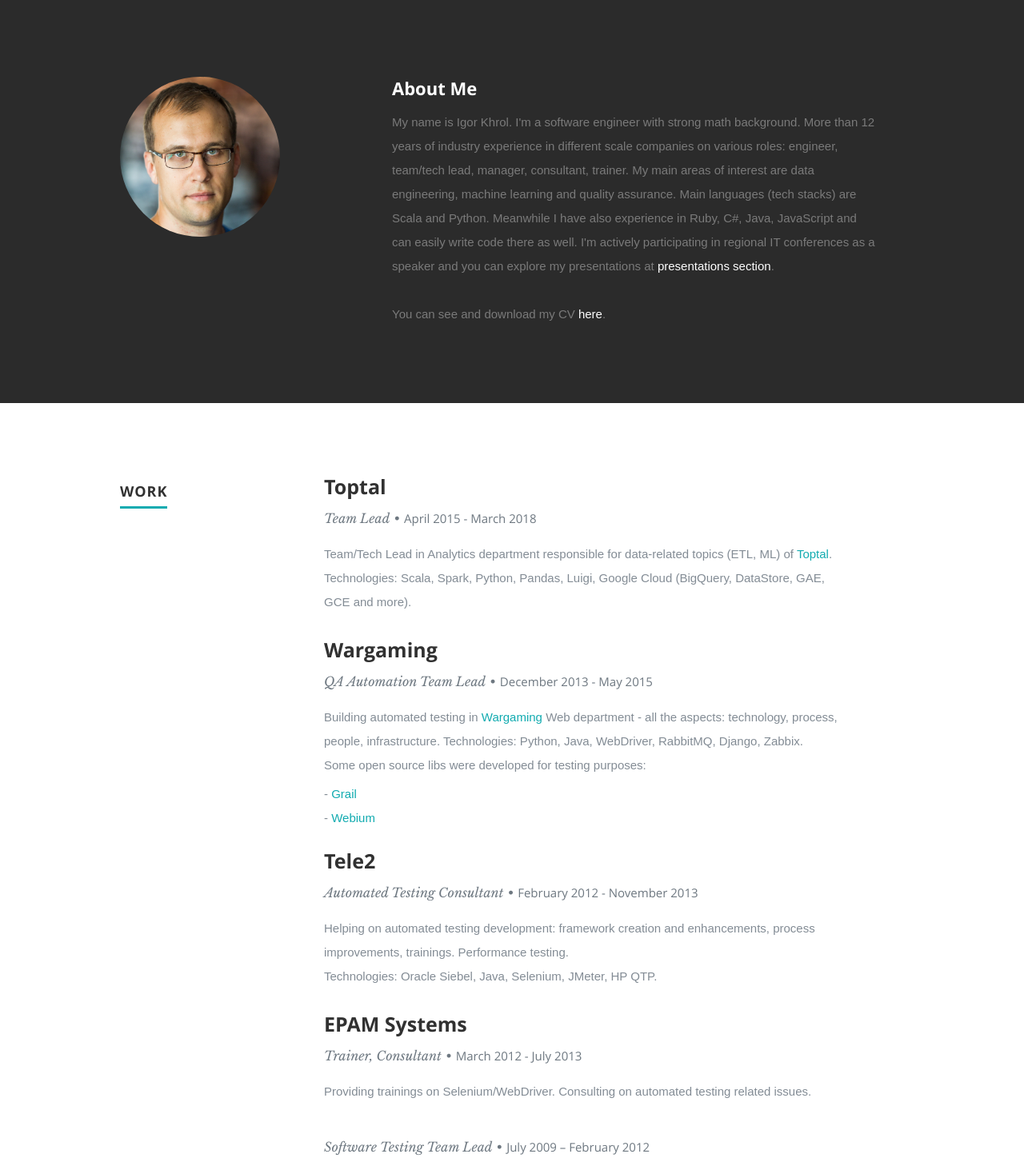
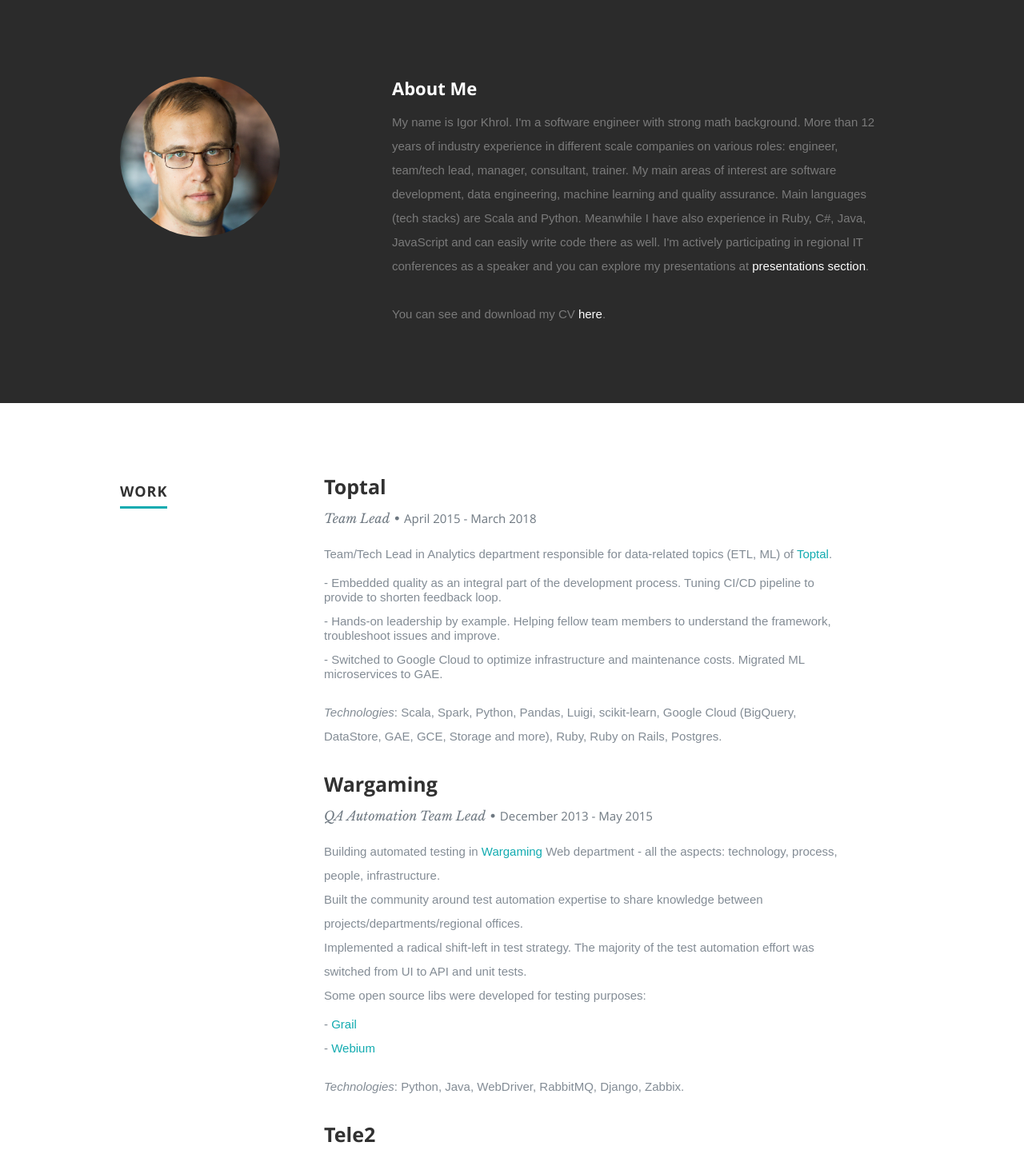
Before and after one commit to Khrol/khroliz.com, a React (Create React App) app: page / in a window 1280 px wide. Shown: the part 800-2248 px from the top of the page at 80% size. Built offline with nearby package versions, Linux system fonts and the light colour scheme.

Commit message:
Add GA and enhance CV a bit

```diff
--- a/public/index.html
+++ b/public/index.html
@@ -33,6 +33,16 @@
     -->
     <script src="js/modernizr.js"></script>
 
+    <!-- Global site tag (gtag.js) - Google Analytics -->
+    <script async src="https://www.googletagmanager.com/gtag/js?id=UA-129309777-1"></script>
+    <script>
+      window.dataLayer = window.dataLayer || [];
+      function gtag(){dataLayer.push(arguments);}
+      gtag('js', new Date());
+
+      gtag('config', 'UA-129309777-1');
+    </script>
+
     <title>Igor Khrol</title>
   </head>
   <body>
--- a/src/components/About.jsx
+++ b/src/components/About.jsx
@@ -13,8 +13,8 @@
         <p>
           My name is Igor Khrol. I&apos;m a software engineer with strong math background.
           More than 12 years of industry experience in different scale companies on various roles:
-          engineer, team/tech lead, manager, consultant, trainer. My main areas of interest are data engineering,
-          machine learning and quality assurance. Main languages (tech stacks) are Scala and Python.
+          engineer, team/tech lead, manager, consultant, trainer. My main areas of interest are software development,
+          data engineering, machine learning and quality assurance. Main languages (tech stacks) are Scala and Python.
           Meanwhile I have also experience in Ruby, C#, Java, JavaScript and can easily write code there as well.
           I&apos;m actively participating in regional IT conferences as a speaker and you can explore
           my presentations at <a className="smoothscroll" href="#presentations">presentations section</a>.
--- a/src/components/Resume.jsx
+++ b/src/components/Resume.jsx
@@ -17,8 +17,19 @@
             <p>
               Team/Tech Lead in Analytics department responsible for data-related topics (ETL, ML) of
               {' '}<Link href="https://www.toptal.com">Toptal</Link>.
-              {' '}Technologies: Scala, Spark, Python, Pandas, Luigi,
-              Google Cloud (BigQuery, DataStore, GAE, GCE and more).
+              <ul>
+                <li>- Embedded quality as an integral part of the development process.
+                  Tuning CI/CD pipeline to provide to shorten feedback loop.
+                </li>
+                <li>- Hands-on leadership by example.
+                  Helping fellow team members to understand the framework, troubleshoot issues and improve.
+                </li>
+                <li>- Switched to Google Cloud to optimize infrastructure and maintenance costs.
+                  Migrated ML microservices to GAE.
+                </li>
+              </ul>
+              <i>Technologies</i>: Scala, Spark, Python, Pandas, Luigi, scikit-learn,
+              Google Cloud (BigQuery, DataStore, GAE, GCE, Storage and more), Ruby, Ruby on Rails, Postgres.
             </p>
             )}
         />
@@ -33,13 +44,19 @@
               <Link href="https://wargaming.com/">Wargaming</Link>
               {' '}
               Web department - all the aspects: technology, process, people, infrastructure.
-              Technologies: Python, Java, WebDriver, RabbitMQ, Django, Zabbix.
+              <br />
+              Built the community around test automation expertise to share knowledge
+              between projects/departments/regional offices.
+              <br />
+              Implemented a radical shift-left in test strategy.
+              The majority of the test automation effort was switched from UI to API and unit tests.
               <br />
               Some open source libs were developed for testing purposes:
               <ul>
                 <li> - <Link href="https://github.com/wgnet/grail/">Grail</Link></li>
                 <li> - <Link href="https://github.com/wgnet/webium">Webium</Link></li>
               </ul>
+              <i>Technologies</i>: Python, Java, WebDriver, RabbitMQ, Django, Zabbix.
               <p />
             </React.Fragment>
             )}
```
